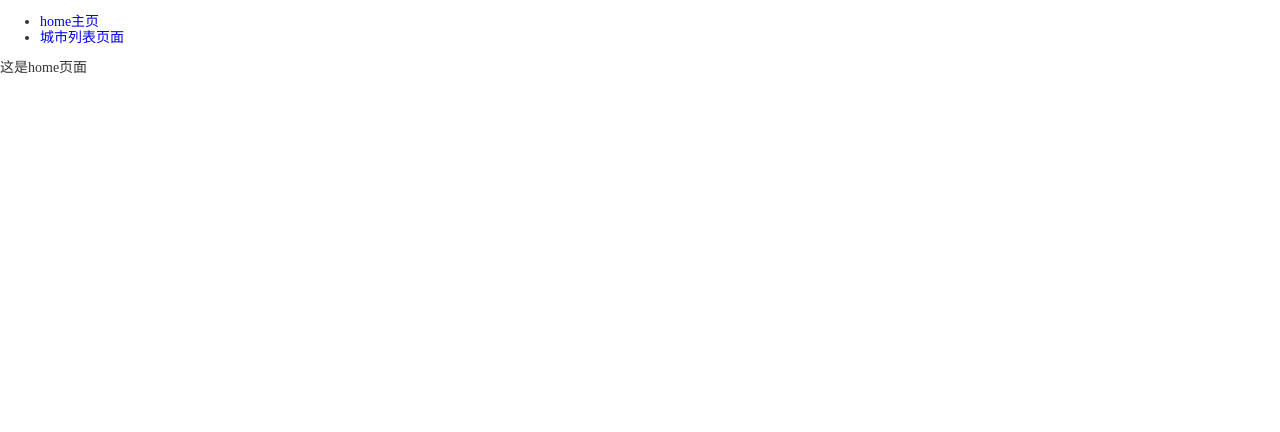
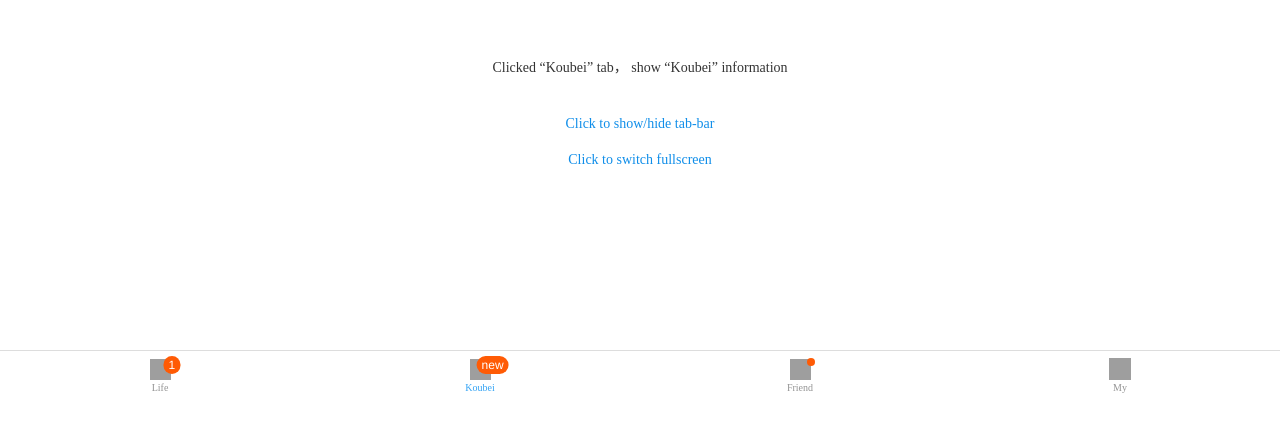
Before and after one commit to Jason-init/renting-house-mobile, a React (Create React App) app: page /home in a window 1280 px wide. Shown: the top 432 px of the page. Built offline with nearby package versions, Linux system fonts and the light colour scheme; grey boxes are pictures that could not be loaded.

Commit message:
Added TabBar

```diff
--- a/src/App.js
+++ b/src/App.js
@@ -1,6 +1,6 @@
 import React from 'react'
 
-import { BrowserRouter as Router, Route, Link } from 'react-router-dom'
+import { BrowserRouter as Router, Route } from 'react-router-dom'
 
 // import { Button } from 'antd-mobile'
 
@@ -11,15 +11,7 @@
   return (
     <Router>
       <div className="App">
-        {/* <Button>按钮</Button> */}
-        <ul>
-          <li>
-            <Link to="/home">home主页</Link>
-          </li>
-          <li>
-            <Link to="/citylist">城市列表页面</Link>
-          </li>
-        </ul>
+
         <Route path="/home" component={Home} />
         <Route path="/citylist" component={CityList} />
       </div>
--- a/src/pages/Home/index.js
+++ b/src/pages/Home/index.js
@@ -4,12 +4,200 @@
 
 import News from '../News'
 
+import { TabBar } from 'antd-mobile'
+
 export default class Home extends React.Component {
+  state = {
+    selectedTab: 'redTab',
+    hidden: false,
+    fullScreen: false,
+  }
+
+  renderContent(pageText) {
+    return (
+      <div
+        style={{
+          backgroundColor: 'white',
+          height: '100%',
+          textAlign: 'center',
+        }}
+      >
+        <div style={{ paddingTop: 60 }}>
+          Clicked “{pageText}” tab， show “{pageText}” information
+        </div>
+        <a
+          style={{
+            display: 'block',
+            marginTop: 40,
+            marginBottom: 20,
+            color: '#108ee9',
+          }}
+          onClick={(e) => {
+            e.preventDefault()
+            this.setState({
+              hidden: !this.state.hidden,
+            })
+          }}
+        >
+          Click to show/hide tab-bar
+        </a>
+        <a
+          style={{ display: 'block', marginBottom: 600, color: '#108ee9' }}
+          onClick={(e) => {
+            e.preventDefault()
+            this.setState({
+              fullScreen: !this.state.fullScreen,
+            })
+          }}
+        >
+          Click to switch fullscreen
+        </a>
+      </div>
+    )
+  }
+
   render() {
     return (
       <div>
-        这是home页面
         <Route path="/home/news" component={News}></Route>
+
+        {/* TabBar */}
+        <div
+          style={
+            this.state.fullScreen
+              ? { position: 'fixed', height: '100%', width: '100%', top: 0 }
+              : { height: 400 }
+          }
+        >
+          <TabBar
+            unselectedTintColor="#949494"
+            tintColor="#33A3F4"
+            barTintColor="white"
+            hidden={this.state.hidden}
+          >
+            <TabBar.Item
+              title="Life"
+              key="Life"
+              icon={
+                <div
+                  style={{
+                    width: '22px',
+                    height: '22px',
+                    background:
+                      'url(https://zos.alipayobjects.com/rmsportal/sifuoDUQdAFKAVcFGROC.svg) center center /  21px 21px no-repeat',
+                  }}
+                />
+              }
+              selectedIcon={
+                <div
+                  style={{
+                    width: '22px',
+                    height: '22px',
+                    background:
+                      'url(https://zos.alipayobjects.com/rmsportal/iSrlOTqrKddqbOmlvUfq.svg) center center /  21px 21px no-repeat',
+                  }}
+                />
+              }
+              selected={this.state.selectedTab === 'blueTab'}
+              badge={1}
+              onPress={() => {
+                this.setState({
+                  selectedTab: 'blueTab',
+                })
+              }}
+              data-seed="logId"
+            >
+              {this.renderContent('Life')}
+            </TabBar.Item>
+            <TabBar.Item
+              icon={
+                <div
+                  style={{
+                    width: '22px',
+                    height: '22px',
+                    background:
+                      'url(https://gw.alipayobjects.com/zos/rmsportal/BTSsmHkPsQSPTktcXyTV.svg) center center /  21px 21px no-repeat',
+                  }}
+                />
+              }
+              selectedIcon={
+                <div
+                  style={{
+                    width: '22px',
+                    height: '22px',
+                    background:
+                      'url(https://gw.alipayobjects.com/zos/rmsportal/ekLecvKBnRazVLXbWOnE.svg) center center /  21px 21px no-repeat',
+                  }}
+                />
+              }
+              title="Koubei"
+              key="Koubei"
+              badge={'new'}
+              selected={this.state.selectedTab === 'redTab'}
+              onPress={() => {
+                this.setState({
+                  selectedTab: 'redTab',
+                })
+              }}
+              data-seed="logId1"
+            >
+              {this.renderContent('Koubei')}
+            </TabBar.Item>
+            <TabBar.Item
+              icon={
+                <div
+                  style={{
+                    width: '22px',
+                    height: '22px',
+                    background:
+                      'url(https://zos.alipayobjects.com/rmsportal/psUFoAMjkCcjqtUCNPxB.svg) center center /  21px 21px no-repeat',
+                  }}
+                />
+              }
+              selectedIcon={
+                <div
+                  style={{
+                    width: '22px',
+                    height: '22px',
+                    background:
+                      'url(https://zos.alipayobjects.com/rmsportal/IIRLrXXrFAhXVdhMWgUI.svg) center center /  21px 21px no-repeat',
+                  }}
+                />
+              }
+              title="Friend"
+              key="Friend"
+              dot
+              selected={this.state.selectedTab === 'greenTab'}
+              onPress={() => {
+                this.setState({
+                  selectedTab: 'greenTab',
+                })
+              }}
+            >
+              {this.renderContent('Friend')}
+            </TabBar.Item>
+            <TabBar.Item
+              icon={{
+                uri:
+                  'https://zos.alipayobjects.com/rmsportal/asJMfBrNqpMMlVpeInPQ.svg',
+              }}
+              selectedIcon={{
+                uri:
+                  'https://zos.alipayobjects.com/rmsportal/gjpzzcrPMkhfEqgbYvmN.svg',
+              }}
+              title="My"
+              key="my"
+              selected={this.state.selectedTab === 'yellowTab'}
+              onPress={() => {
+                this.setState({
+                  selectedTab: 'yellowTab',
+                })
+              }}
+            >
+              {this.renderContent('My')}
+            </TabBar.Item>
+          </TabBar>
+        </div>
       </div>
     )
   }
```
